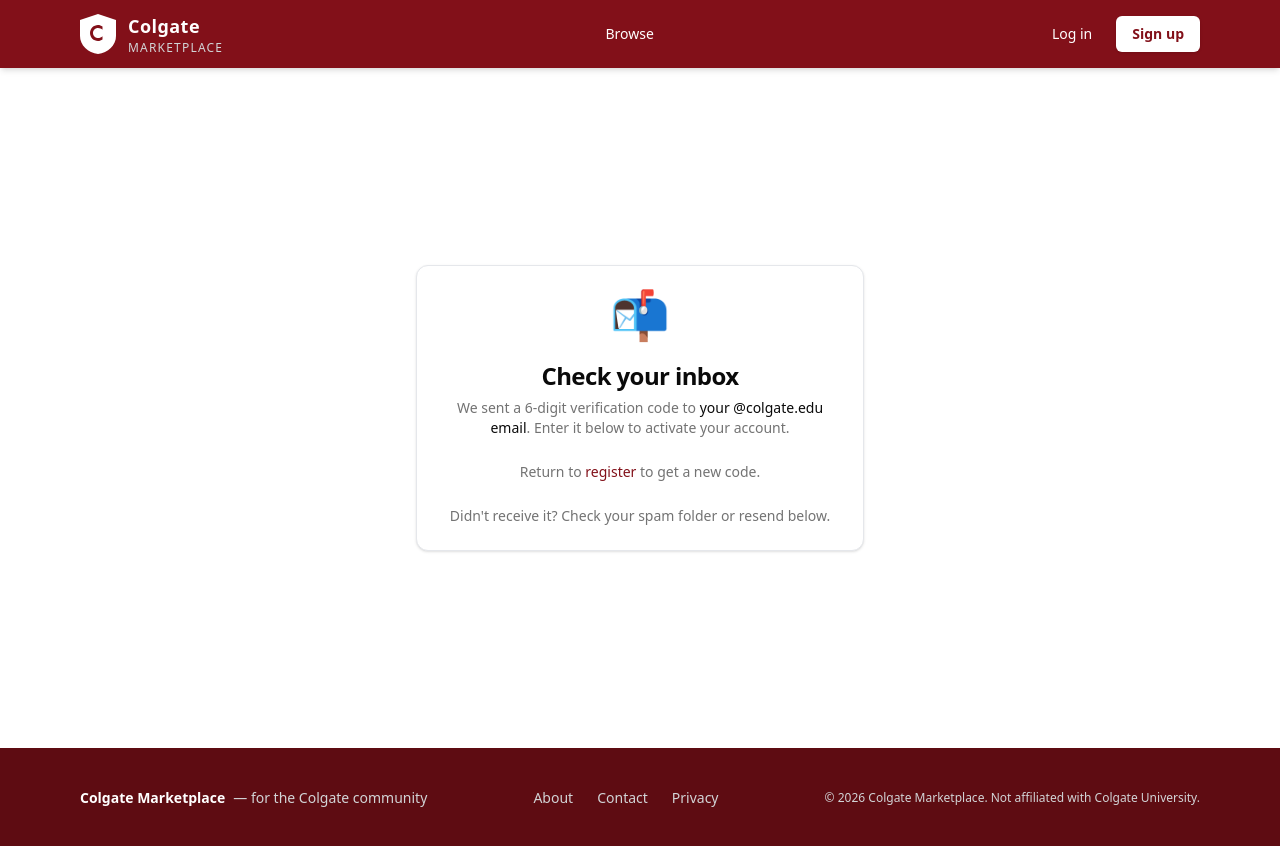
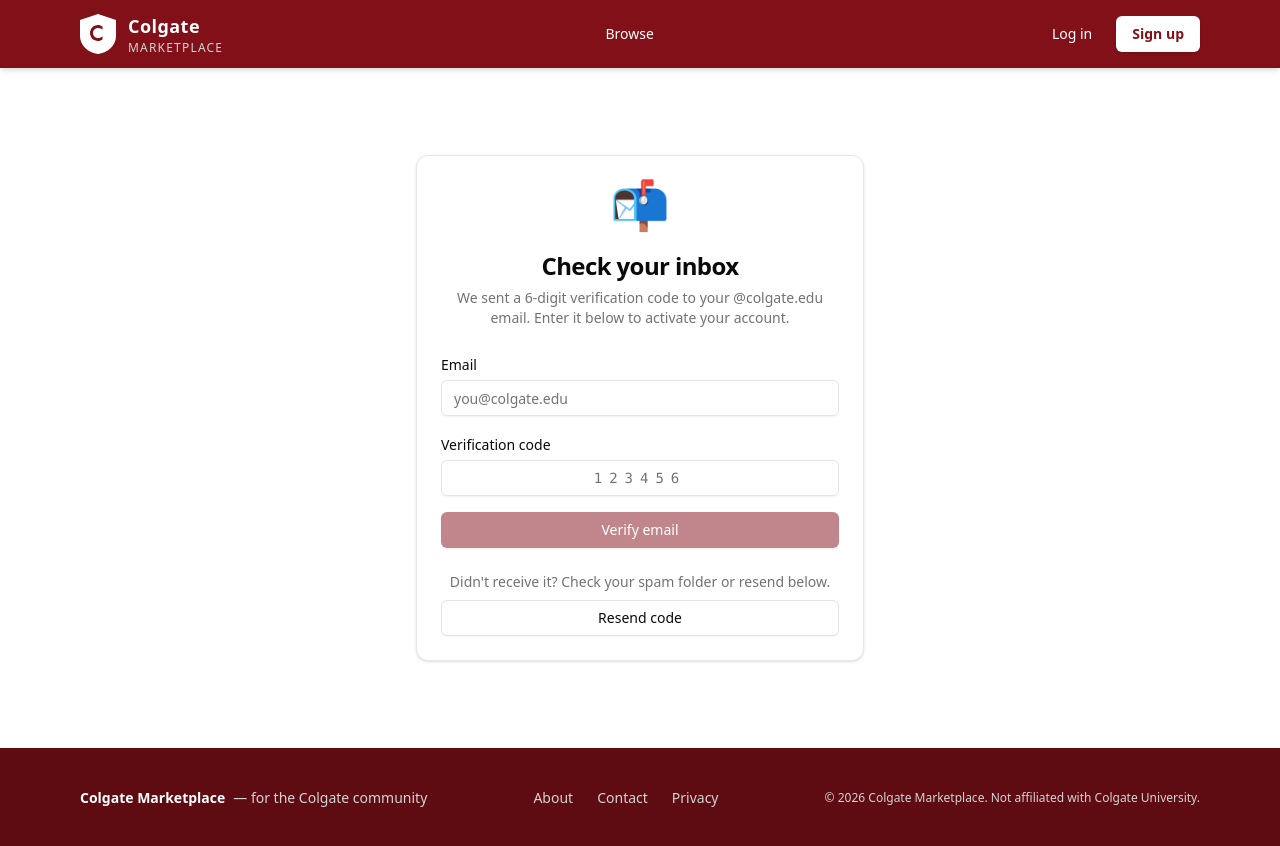
Before and after one commit to tonybolivar/colgate-marketplace, a React (Vite) app: page /verify-email in a window 1280 px wide. Built offline with nearby package versions, Linux system fonts and the light colour scheme; no server answers.

Commit message:
Always show OTP code input on verify email page

```diff
--- a/src/pages/VerifyEmailPage.jsx
+++ b/src/pages/VerifyEmailPage.jsx
@@ -8,7 +8,7 @@
 export default function VerifyEmailPage() {
   const location = useLocation()
   const navigate = useNavigate()
-  const email = location.state?.email || ''
+  const [email, setEmail] = useState(location.state?.email || '')
   const [token, setToken] = useState('')
   const [resent, setResent] = useState(false)
   const [error, setError] = useState('')
@@ -17,10 +17,8 @@
 
   async function handleVerify(e) {
     e.preventDefault()
-    if (token.length !== 6) {
-      setError('Please enter the 6-digit code from your email.')
-      return
-    }
+    if (!email) { setError('Please enter your email address.'); return }
+    if (token.length !== 6) { setError('Please enter the 6-digit code from your email.'); return }
     setVerifying(true)
     setError('')
     const { error } = await supabase.auth.verifyOtp({ email, token, type: 'signup' })
@@ -33,6 +31,7 @@
   }
 
   async function handleResend() {
+    if (!email) { setError('Please enter your email address first.'); return }
     setLoading(true)
     setError('')
     setResent(false)
@@ -52,19 +51,28 @@
           <div className="mx-auto mb-4 text-5xl">📬</div>
           <CardTitle className="text-2xl">Check your inbox</CardTitle>
           <CardDescription className="mt-2">
-            We sent a 6-digit verification code to{' '}
-            <span className="font-medium text-foreground">{email || 'your @colgate.edu email'}</span>.
-            Enter it below to activate your account.
+            We sent a 6-digit verification code to your @colgate.edu email. Enter it below to activate your account.
           </CardDescription>
         </CardHeader>
         <CardContent className="space-y-4">
-          {email ? (
           <form onSubmit={handleVerify} className="space-y-4">
+            {!location.state?.email && (
+              <div className="space-y-1">
+                <label className="text-sm font-medium" htmlFor="email">Email</label>
+                <Input
+                  id="email"
+                  type="email"
+                  placeholder="you@colgate.edu"
+                  value={email}
+                  onChange={e => { setEmail(e.target.value); setError('') }}
+                  autoComplete="email"
+                />
+              </div>
+            )}
             <div className="space-y-1">
               <label className="text-sm font-medium" htmlFor="token">Verification code</label>
               <Input
                 id="token"
-                  name="token"
                 type="text"
                 inputMode="numeric"
                 placeholder="123456"
@@ -84,20 +92,12 @@
               {verifying ? 'Verifying…' : 'Verify email'}
             </Button>
           </form>
-          ) : (
-            <p className="text-sm text-muted-foreground text-center">
-              Return to{' '}
-              <a href="/register" className="text-maroon hover:underline font-medium">register</a>
-              {' '}to get a new code.
-            </p>
-          )}
 
           <div className="text-center space-y-2 pt-2">
             <p className="text-sm text-muted-foreground">
               Didn't receive it? Check your spam folder or resend below.
             </p>
             {resent && <p className="text-sm text-green-600">New code sent!</p>}
-            {email && (
             <Button
               variant="outline"
               onClick={handleResend}
@@ -106,7 +106,6 @@
             >
               {loading ? 'Resending…' : 'Resend code'}
             </Button>
-            )}
           </div>
         </CardContent>
       </Card>
```
Lines whose indentation alone changed are shown as unchanged.
